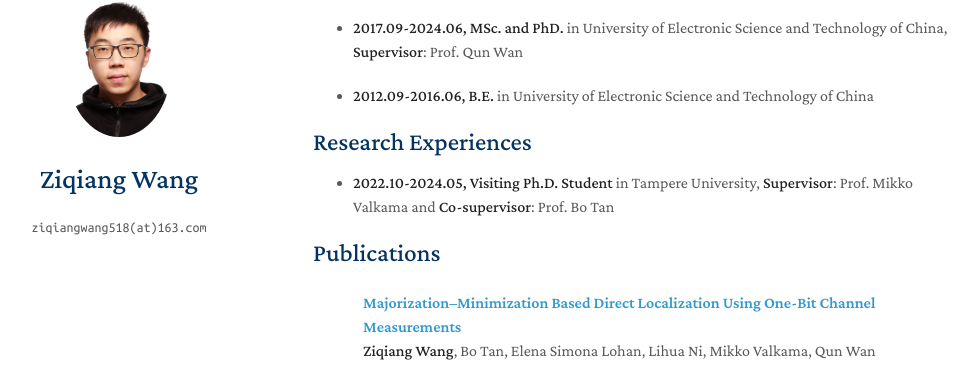
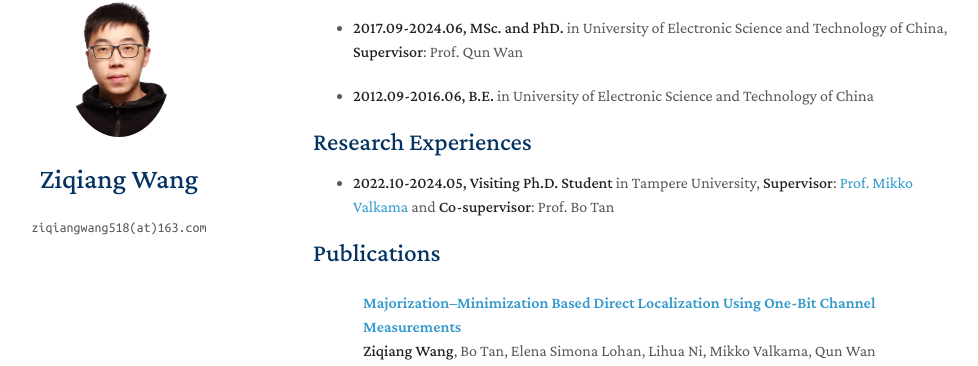
Before and after one commit to ZQiang-Wang/ZQiang-Wang.github.io, a Jekyll site: the page built from index.md, in a window 1280 px wide and 900 px high, scrolled down 427 px. Shown: the part 86-452 px from the top of the window, without its empty margins (157-1135 px from the left). Built offline with Jekyll 4.4.1, drawn with Linux system fonts in a browser that asks for light colours; a style sheet for code colours, icons or effects is not loaded; our own code applies the rules of GitHub Pages for plain Markdown files; part of the change alters nothing that is shown.

```diff
--- a/index.md
+++ b/index.md
@@ -25,6 +25,6 @@ University of Electronic Science and Technology of China
 ## Research Experiences
 
 - **2022.10-2024.05, Visiting Ph.D. Student** in
-Tampere University, **Supervisor**: Prof. Mikko Valkama and **Co-supervisor**: Prof. Bo Tan
+Tampere University, **Supervisor**: [Prof. Mikko Valkama](https://scholar.google.fi/citations?user=r6pSwLYAAAAJ&hl=en) and **Co-supervisor**: Prof. Bo Tan
 
 {% include_relative _includes/publications.md %}
```
